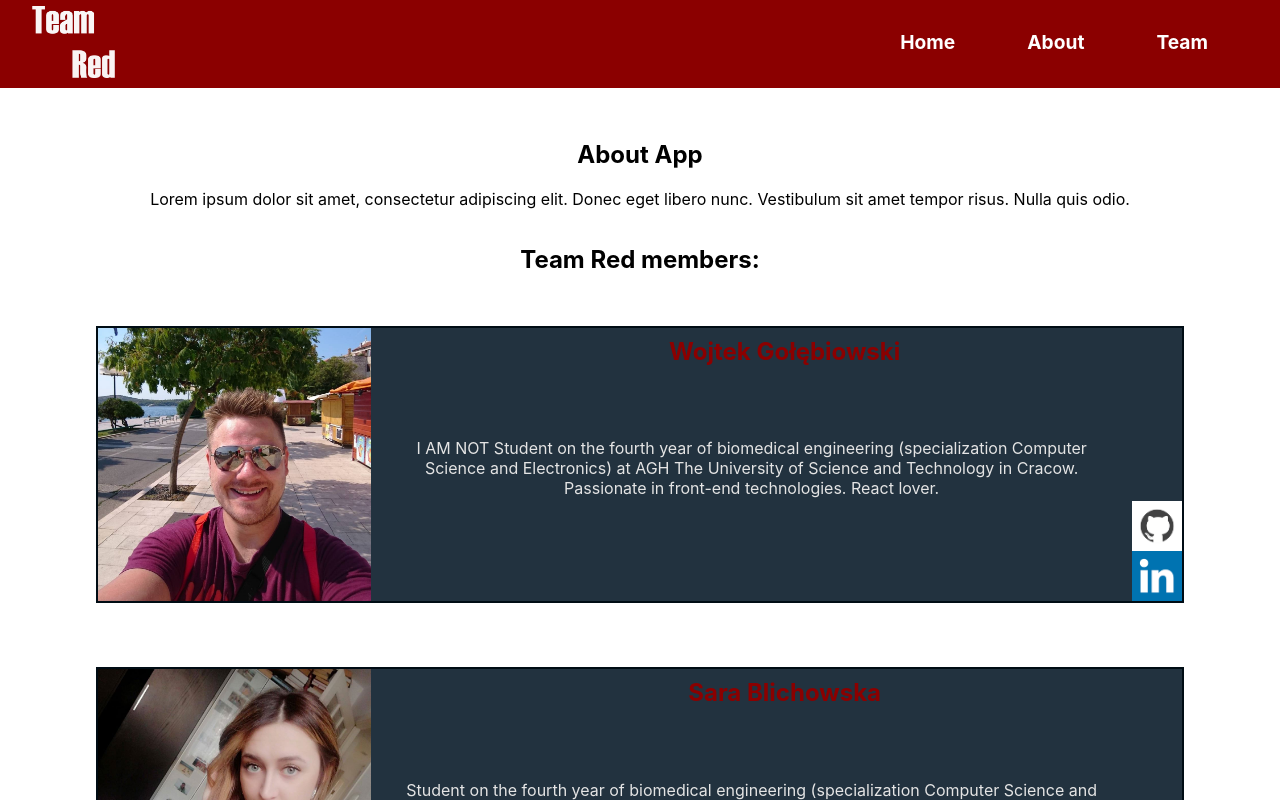
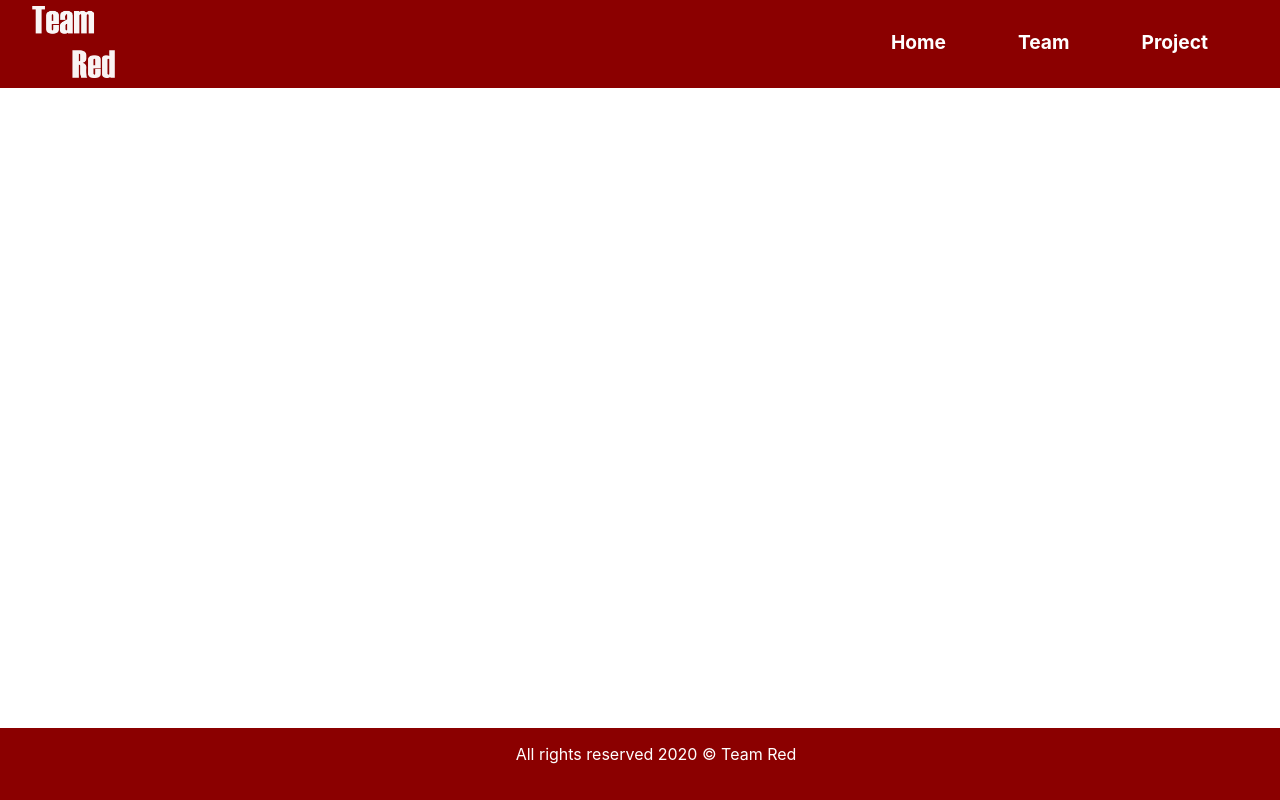
Before and after one commit to szkola-reacta/team-red-www, a React (Create React App) app: page / in a window 1280 px wide. Shown: the top 800 px of the page. Built offline with nearby package versions, Linux system fonts and the light colour scheme.

Commit message:
added routing

```diff
--- a/src/App.js
+++ b/src/App.js
@@ -1,9 +1,13 @@
 import React from 'react';
 import './App.css';
+import { Switch, Route, BrowserRouter as Router } from 'react-router-dom';
+
 
 import Header from './components/Header';
 import Footer from './components/Footer';
-import Content from './components/Content';
+import Team from './components/Team';
+import Project from './components/Project';
+import Home from './components/Home';
 
 import './App.css';
 
@@ -12,8 +16,14 @@ function App()
 
   return (
     <div className="App">
-      <Header />
-      <Content />
+      <Router>
+        <Header />
+        <Switch>
+          <Route path = '/team'><Team /></Route>
+          <Route path = 'project'><Project /></Route>
+          <Route path = '/'><Home /></Route>
+        </Switch>
+      </Router>
       <Footer />
     </div>
   );
--- a/src/components/Header.js
+++ b/src/components/Header.js
@@ -1,6 +1,7 @@
 import React, {Fragment, Component} from 'react';
 import ToggleMenu from '../components/ToggleMenu';
 import ToggleList from '../components/ToggleList';
+import { Link } from 'react-router-dom';
 
 import '../css/header-styles.css';
 
@@ -36,9 +37,9 @@ class Header extends Component {
                   <div className = "space" />
                       <div className = 'header-menu-sites'>
                       <ul>
-                          <li><a href = "/">Home</a></li>
-                          <li><a href = "/">About</a></li>
-                          <li><a href = "/">Team</a></li>
+                          <li><Link to = "/">Home</Link></li>
+                          <li><Link to = "/team">Team</Link></li>
+                          <li><Link to = "/project">Project</Link></li>
                       </ul>
                   </div>
             </nav>
--- /dev/null
+++ b/src/components/Home.js
@@ -0,0 +1,9 @@
+import React from 'react';
+
+
+function Home()
+{
+    return(<p>Home</p>);
+}
+
+export default Home;
--- /dev/null
+++ b/src/components/Project.js
@@ -0,0 +1,9 @@
+import React from 'react';
+
+
+function Project()
+{
+    return(<p>Home</p>);
+}
+
+export default Project;
--- a/src/components/Content.js
+++ b/src/components/Team.js
@@ -4,7 +4,7 @@ import MembersList from './MembersList';
 import '../css/content.css';
 import '../css/members.css';
 
-class Content extends React.Component {
+class Team extends React.Component {
 
     state = {
         data: []
@@ -35,4 +35,4 @@ class Content extends React.Component {
 }
 
 
-export default Content;
+export default Team;
```
